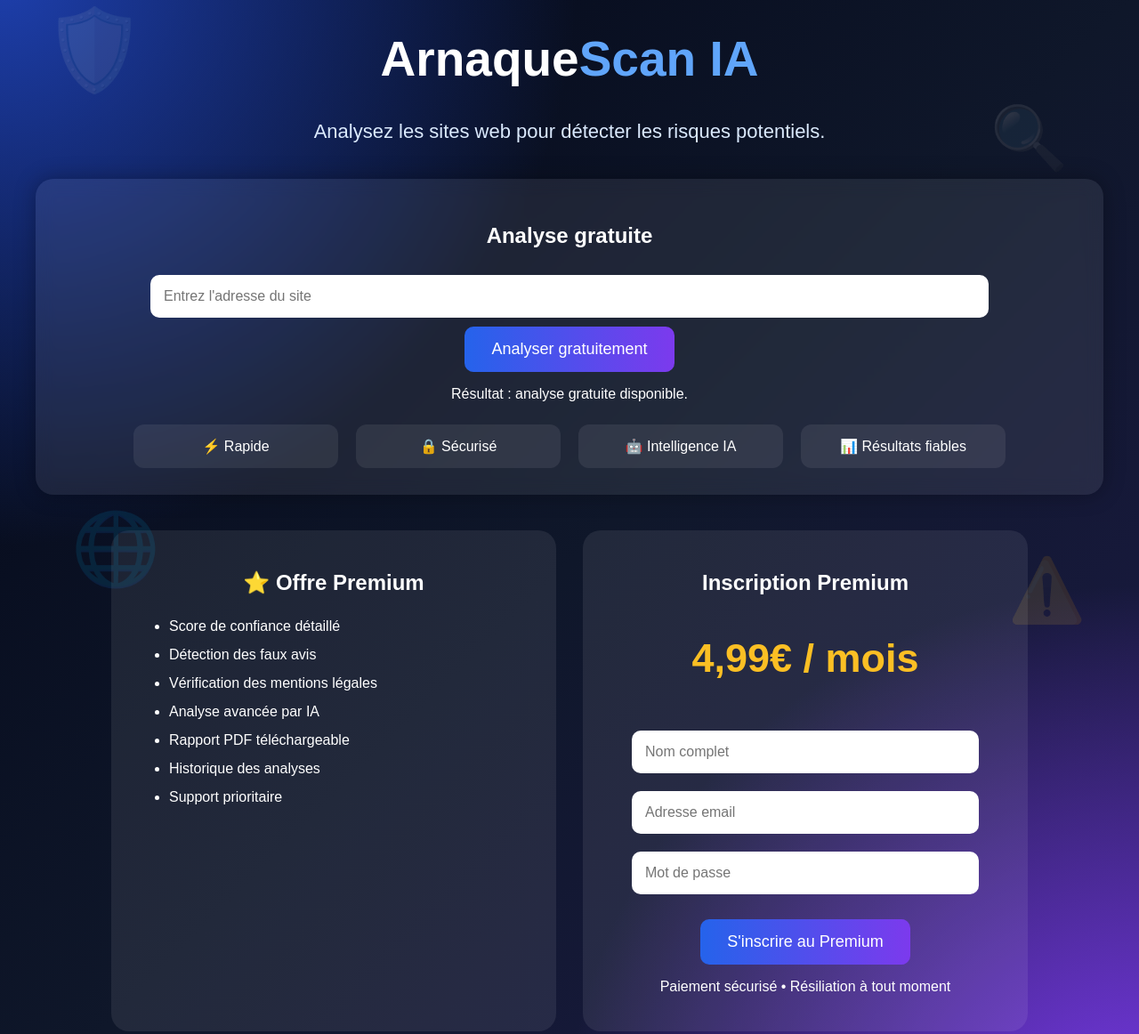
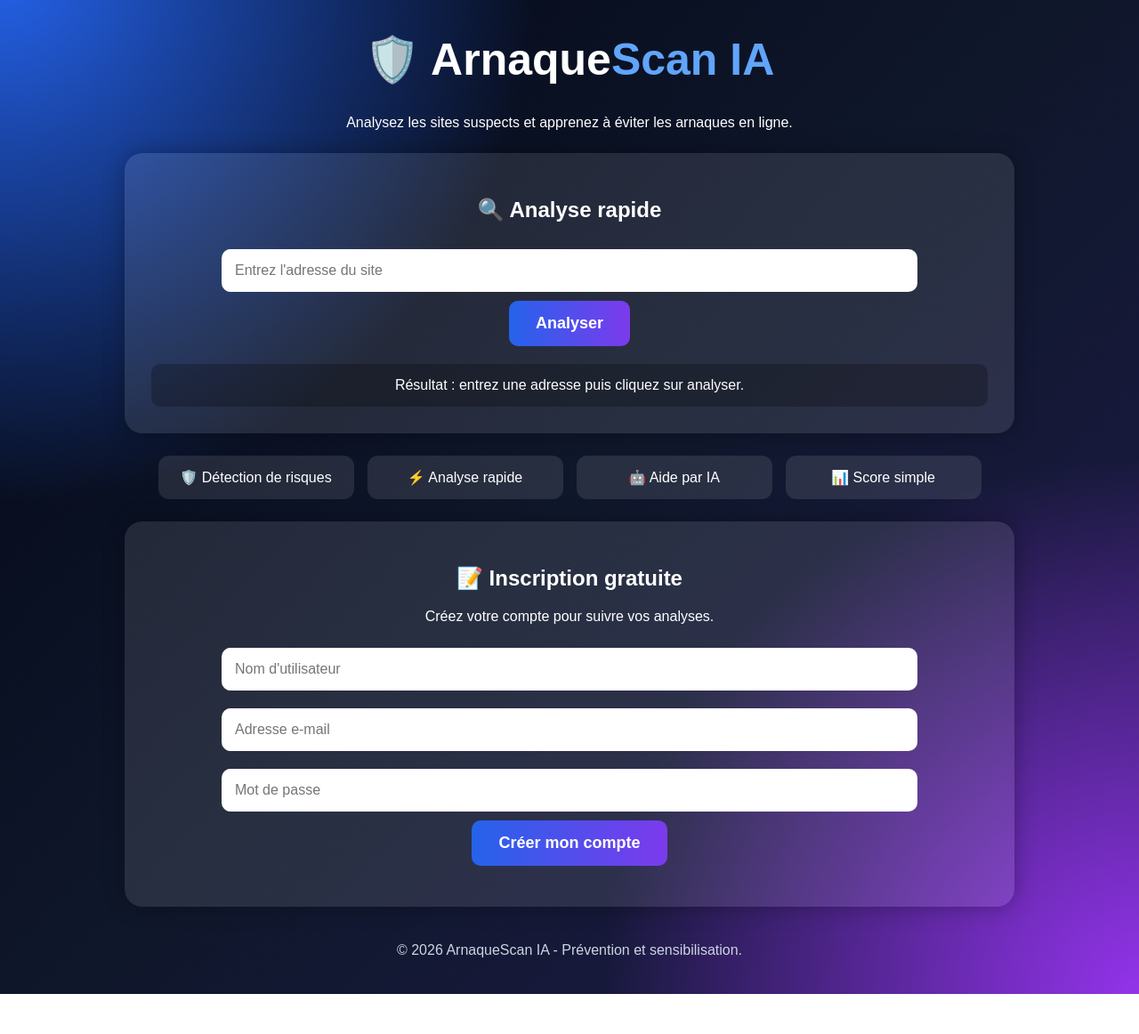
Before and after one commit to anqbr317-ui/arnaquescan-ia, a plain HTML site: page index.html in a window 1280 px wide. Shown: the part 36-1198 px from the top of the page at 89% size. After the commit the page ends 1153 px from the top, so only its background shows below. Drawn offline with Linux system fonts and the light colour scheme.

Commit message:
Ajout de l'analyseur et du formulaire d'inscription

```diff
--- a/index.html
+++ b/index.html
@@ -6,86 +6,47 @@
 <title>ArnaqueScan IA</title>
 
 <style>
-
 body{
 margin:0;
 font-family:Arial,sans-serif;
 color:white;
 text-align:center;
 background:
-radial-gradient(circle at top left,#1e40af 0%,transparent 35%),
-radial-gradient(circle at bottom right,#7c3aed 0%,transparent 35%),
+radial-gradient(circle at top left,#2563eb 0%,transparent 35%),
+radial-gradient(circle at bottom right,#9333ea 0%,transparent 35%),
 linear-gradient(135deg,#020617,#0f172a,#1e1b4b);
 min-height:100vh;
 }
 
-.decor{
-position:fixed;
-opacity:0.12;
-pointer-events:none;
-}
-
-.shield{
-top:40px;
-left:50px;
-font-size:90px;
-}
-
-.search{
-top:150px;
-right:80px;
-font-size:70px;
-}
-
-.globe{
-bottom:100px;
-left:80px;
-font-size:80px;
-}
-
-.alert{
-bottom:60px;
-right:60px;
-font-size:70px;
-}
-
 .container{
-max-width:1200px;
+max-width:1000px;
 margin:auto;
 padding:40px 20px;
 }
 
 .logo{
-font-size:55px;
+font-size:50px;
 font-weight:bold;
-margin-top:30px;
 }
 
 .logo span{
 color:#60a5fa;
 }
 
-.subtitle{
-font-size:22px;
-margin-bottom:40px;
-color:#dbeafe;
-}
-
 .card{
-background:rgba(255,255,255,0.08);
-backdrop-filter:blur(10px);
+background:rgba(255,255,255,0.10);
+padding:30px;
 border-radius:20px;
-padding:30px;
+margin-top:25px;
 box-shadow:0 0 25px rgba(0,0,0,0.3);
-margin-bottom:30px;
 }
 
 input{
 width:80%;
 padding:15px;
+margin:10px;
 border:none;
 border-radius:10px;
-margin:10px;
 font-size:16px;
 }
 
@@ -97,161 +58,120 @@ padding:15px 30px;
 border-radius:10px;
 font-size:18px;
 cursor:pointer;
+font-weight:bold;
 }
 
-button:hover{
-opacity:0.9;
+.result{
+margin-top:20px;
+padding:15px;
+border-radius:10px;
+background:rgba(0,0,0,0.25);
 }
 
 .features{
 display:flex;
+flex-wrap:wrap;
 justify-content:center;
-flex-wrap:wrap;
-gap:20px;
+gap:15px;
 margin-top:25px;
 }
 
 .feature{
-background:rgba(255,255,255,0.08);
+background:rgba(255,255,255,0.10);
 padding:15px;
 border-radius:12px;
-width:200px;
-}
-
-.premium{
-display:flex;
-flex-wrap:wrap;
-justify-content:center;
-gap:30px;
-margin-top:40px;
-}
-
-.premium-box{
-background:rgba(255,255,255,0.08);
-padding:25px;
-border-radius:20px;
-width:450px;
-}
-
-.price{
-font-size:45px;
-font-weight:bold;
-color:#fbbf24;
-}
-
-ul{
-text-align:left;
-line-height:2;
+width:190px;
 }
 
 .footer{
-margin-top:50px;
-padding:20px;
+margin-top:40px;
 color:#cbd5e1;
 }
-
 </style>
-
 </head>
 
 <body>
 
-<div class="decor shield">🛡️</div>
-<div class="decor search">🔍</div>
-<div class="decor globe">🌐</div>
-<div class="decor alert">⚠️</div>
-
 <div class="container">
 
-<h1 class="logo">Arnaque<span>Scan IA</span></h1>
+<h1 class="logo">🛡️ Arnaque<span>Scan IA</span></h1>
 
-<p class="subtitle">
-Analysez les sites web pour détecter les risques potentiels.
-</p>
+<p>Analysez les sites suspects et apprenez à éviter les arnaques en ligne.</p>
 
 <div class="card">
+<h2>🔍 Analyse rapide</h2>
 
-<h2>Analyse gratuite</h2>
-
-<input type="text" placeholder="Entrez l'adresse du site">
+<input id="url" type="text" placeholder="Entrez l'adresse du site">
 
 <br>
 
-<button>Analyser gratuitement</button>
+<button onclick="analyserSite()">Analyser</button>
 
-<p>
-Résultat : analyse gratuite disponible.
-</p>
+<div id="resultat" class="result">
+Résultat : entrez une adresse puis cliquez sur analyser.
+</div>
+</div>
 
 <div class="features">
-
-<div class="feature">
-⚡ Rapide
+<div class="feature">🛡️ Détection de risques</div>
+<div class="feature">⚡ Analyse rapide</div>
+<div class="feature">🤖 Aide par IA</div>
+<div class="feature">📊 Score simple</div>
 </div>
 
-<div class="feature">
-🔒 Sécurisé
+<div class="card">
+<h2>📝 Inscription gratuite</h2>
+
+<p>Créez votre compte pour suivre vos analyses.</p>
+
+<input type="text" placeholder="Nom d'utilisateur">
+<input type="email" placeholder="Adresse e-mail">
+<input type="password" placeholder="Mot de passe">
+
+<br>
+
+<button onclick="inscription()">Créer mon compte</button>
+
+<p id="message"></p>
 </div>
 
-<div class="feature">
-🤖 Intelligence IA
-</div>
-
-<div class="feature">
-📊 Résultats fiables
+<div class="footer">
+© 2026 ArnaqueScan IA - Prévention et sensibilisation.
 </div>
 
 </div>
 
-</div>
+<script>
+function analyserSite(){
+  let url = document.getElementById("url").value.toLowerCase();
+  let resultat = document.getElementById("resultat");
 
-<div class="premium">
+  if(url === ""){
+    resultat.innerHTML = "⚠️ Veuillez entrer une adresse de site.";
+    return;
+  }
 
-<div class="premium-box">
+  let score = 20;
 
-<h2>⭐ Offre Premium</h2>
+  if(url.includes("http://")) score += 20;
+  if(url.includes("promo") || url.includes("gratuit") || url.includes("urgent")) score += 20;
+  if(url.includes(".xyz") || url.includes(".top") || url.includes(".ru")) score += 20;
+  if(!url.includes("https://")) score += 20;
 
-<ul>
-<li>Score de confiance détaillé</li>
-<li>Détection des faux avis</li>
-<li>Vérification des mentions légales</li>
-<li>Analyse avancée par IA</li>
-<li>Rapport PDF téléchargeable</li>
-<li>Historique des analyses</li>
-<li>Support prioritaire</li>
-</ul>
+  if(score >= 70){
+    resultat.innerHTML = "🚨 Risque élevé : ce site présente plusieurs signaux suspects.";
+  } else if(score >= 40){
+    resultat.innerHTML = "⚠️ Risque moyen : vérifiez les mentions légales et les avis.";
+  } else {
+    resultat.innerHTML = "✅ Risque faible : aucun gros signal suspect détecté.";
+  }
+}
 
-</div>
-
-<div class="premium-box">
-
-<h2>Inscription Premium</h2>
-
-<p class="price">4,99€ / mois</p>
-
-<input type="text" placeholder="Nom complet">
-
-<input type="email" placeholder="Adresse email">
-
-<input type="password" placeholder="Mot de passe">
-
-<br><br>
-
-<button>S'inscrire au Premium</button>
-
-<p>
-Paiement sécurisé • Résiliation à tout moment
-</p>
-
-</div>
-
-</div>
-
-<div class="footer">
-© 2026 ArnaqueScan IA - Tous droits réservés
-</div>
-
-</div>
+function inscription(){
+  document.getElementById("message").innerHTML =
+  "✅ Inscription enregistrée visuellement. La base de données sera ajoutée plus tard.";
+}
+</script>
 
 </body>
 </html>
```
